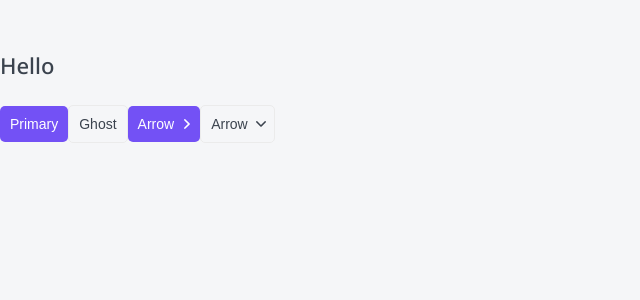
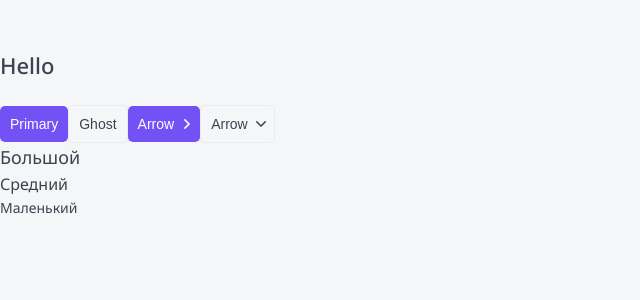
Before and after one commit to maximatory/top-app, a Next.js app: page / in a window 1280 px wide. Shown: the top 300 px of the page, without its empty margins (0-640 px from the left). Built offline with nearby package versions, Linux system fonts and the light colour scheme.

Commit message:
add P component

```diff
--- a/app/page.tsx
+++ b/app/page.tsx
@@ -1,5 +1,6 @@
 import Button from "@/components/Button/Button";
 import Htag from "@/components/Htag/Htag";
+import P from '@/components/P/P';
 
 export default function Home() {
   return (
@@ -9,6 +10,9 @@
       <Button appearance="ghost">Ghost</Button>
       <Button appearance="primary" arrow="right">Arrow</Button>
       <Button appearance="ghost" arrow="down">Arrow</Button>
+      <P size="l">Большой</P>
+      <P size="m">Средний</P>
+      <P size="s">Маленький</P>
     </>
   );
 }
--- /dev/null
+++ b/components/P/P.module.css
@@ -0,0 +1,18 @@
+.p {
+    margin: 0;
+}
+
+.s {
+    font-size: 14px;
+    line-height: 24px;
+}
+
+.m {
+    font-size: 16px;
+    line-height: 24px;
+}
+
+.l {
+    font-size: 18px;
+    line-height: 29px;
+}
--- /dev/null
+++ b/components/P/P.props.ts
@@ -0,0 +1,6 @@
+import { DetailedHTMLProps, HTMLAttributes, ReactNode } from "react";
+
+export interface PProps extends DetailedHTMLProps<HTMLAttributes<HTMLParagraphElement>, HTMLParagraphElement> {
+    children: ReactNode;
+    size?: 's' | 'm' | 'l';
+}
--- /dev/null
+++ b/components/P/P.tsx
@@ -0,0 +1,18 @@
+import React from 'react'
+import { PProps } from './P.props'
+import styles from './P.module.css'
+import cn from 'classnames'
+
+export default function P({ children, size = 'm', className, ...props }: PProps) {
+    return (
+        <p className={cn(styles.p, className, {
+            [styles.s]: size === 's',
+            [styles.m]: size === 'm',
+            [styles.l]: size === 'l',
+        })}
+            {...props}
+        >
+            {children}
+        </p>
+    );
+}
```
